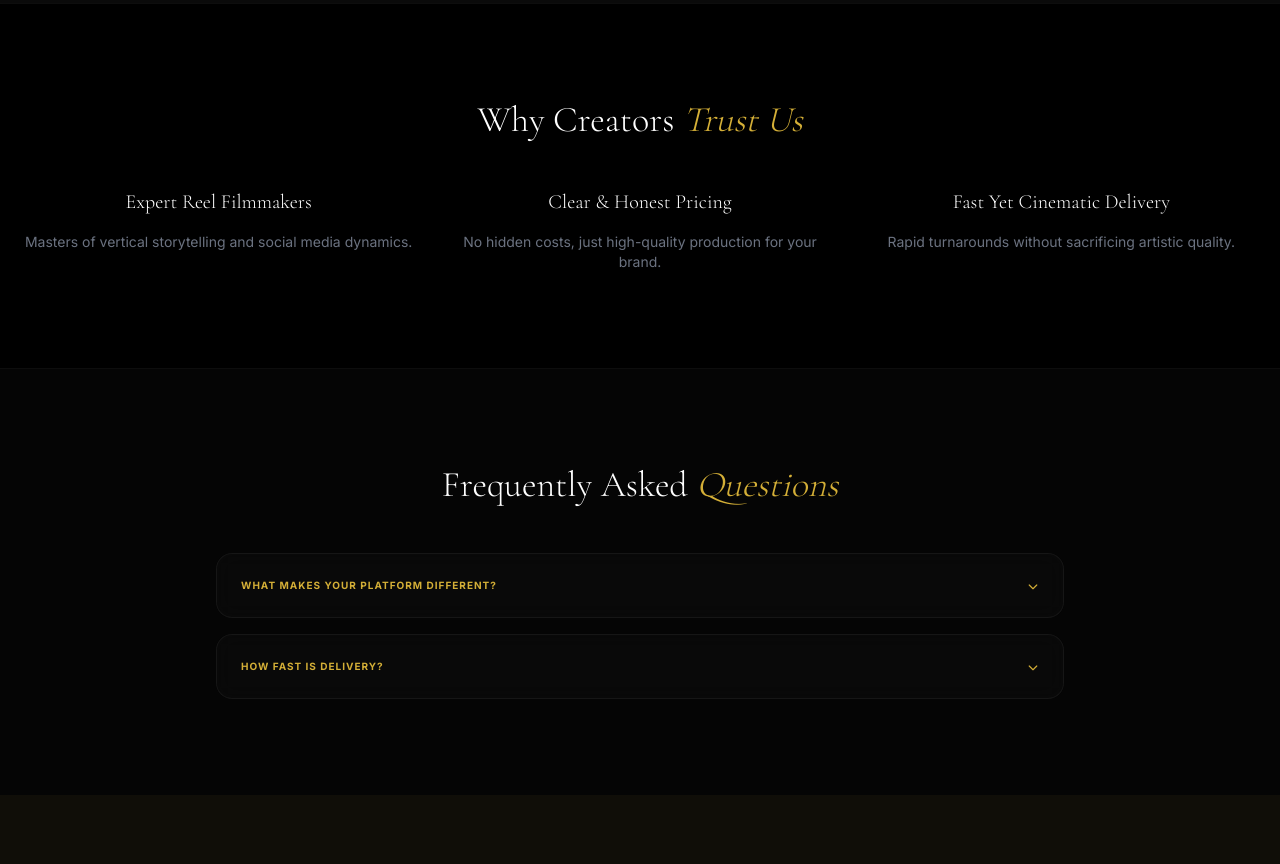
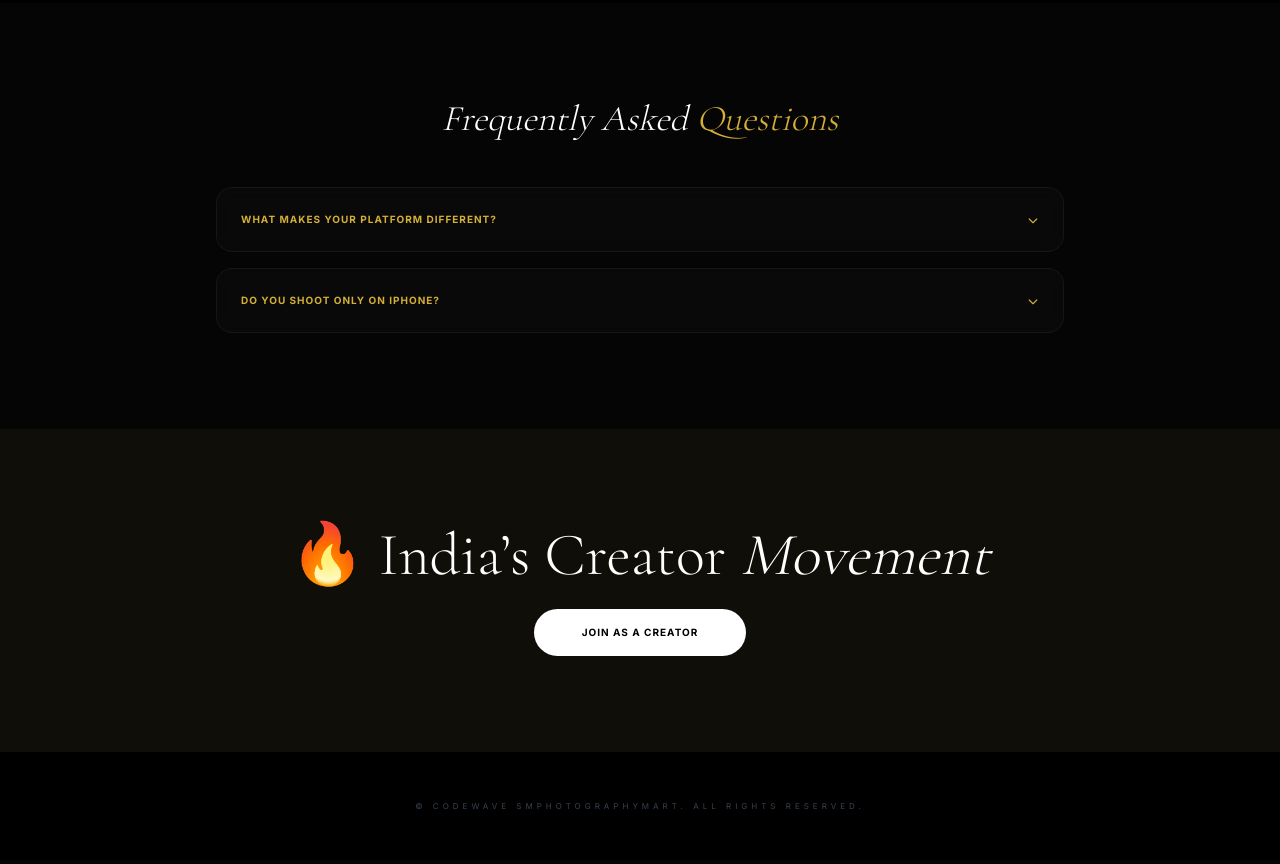
Before and after one commit to codewavestudiosdemo/smphotographymart2, a plain HTML site: page iphone-reel-service.html in a window 1280 px wide. Shown: the part 1116-1980 px from the top of the page. Drawn offline with nearby package versions, Linux system fonts and the light colour scheme.

Commit message:
Update iphone-reel-service.html

```diff
--- a/iphone-reel-service.html
+++ b/iphone-reel-service.html
@@ -3,13 +3,20 @@
 <head>
     <meta charset="UTF-8">
     <meta name="viewport" content="width=device-width, initial-scale=1.0">
-    <title>iPhone Reel Services | SM Mart</title>
+    <title>iPhone Reel Services | SM Photography Mart</title>
     <link href="https://fonts.googleapis.com/css2?family=Cormorant+Garamond:wght@300;600&family=Inter:wght@200;400;700&display=swap" rel="stylesheet">
     <script src="https://cdn.tailwindcss.com"></script>
     <link rel="stylesheet" href="https://cdnjs.cloudflare.com/ajax/libs/font-awesome/6.4.0/css/all.min.css">
     <link href="https://unpkg.com/aos@2.3.1/dist/aos.css" rel="stylesheet">
     <script>
-        tailwind.config = { theme: { extend: { fontFamily: { serif: ['Cormorant Garamond', 'serif'], sans: ['Inter', 'sans-serif'] }, colors: { gold: '#D4AF37', matte: '#0a0a0a' } } } }
+        tailwind.config = {
+            theme: {
+                extend: {
+                    fontFamily: { serif: ['Cormorant Garamond', 'serif'], sans: ['Inter', 'sans-serif'] },
+                    colors: { gold: '#D4AF37', matte: '#0a0a0a' }
+                }
+            }
+        }
     </script>
     <style>
         body { background-color: #050505; color: white; scroll-behavior: smooth; }
@@ -21,14 +28,16 @@
 </head>
 <body class="font-sans">
 
-    <section class="relative min-h-[70vh] flex items-center justify-center overflow-hidden border-b border-white/5">
+    <!-- Hero -->
+    <section class="relative min-h-[70vh] flex items-center justify-center overflow-hidden border-b border-white/5 bg-matte">
         <div class="relative z-10 text-center px-6">
             <h1 class="font-serif text-5xl md:text-8xl mb-6" data-aos="fade-up">iPhone Reel <span class="text-gold italic">Shoot Services</span></h1>
             <p class="max-w-2xl mx-auto text-gray-500 uppercase tracking-widest text-xs mb-10" data-aos="fade-up">Cinematic Reels. Shot Smart. Delivered Fast.</p>
         </div>
     </section>
 
-    <section class="py-24 px-6 bg-matte">
+    <!-- Packages -->
+    <section class="py-24 px-6 bg-black">
         <div class="max-w-7xl mx-auto grid md:grid-cols-2 gap-12">
             <div class="pricing-card glass p-10 rounded-[40px] border-white/10 transition-all duration-500" data-aos="fade-right">
                 <h2 class="font-serif text-3xl mb-8">Basic Creator Shoot</h2>
@@ -40,6 +49,7 @@
                 </ul>
                 <a href="https://wa.me/918328297581" class="block text-center border border-gold text-gold py-4 rounded-full font-bold text-[10px] tracking-widest hover:bg-gold hover:text-black transition uppercase">Book Your Reel Shoot</a>
             </div>
+
             <div class="pricing-card glass p-10 rounded-[40px] border-gold transition-all duration-500 bg-gold/5" data-aos="fade-left">
                 <h2 class="font-serif text-3xl mb-8">Pro Growth Shoot</h2>
                 <ul class="space-y-4 mb-10 text-gray-400 text-sm">
@@ -53,47 +63,29 @@
         </div>
     </section>
 
-    <section class="py-24 border-y border-white/5 bg-black">
-        <div class="max-w-7xl mx-auto px-6 text-center">
-            <h2 class="font-serif text-4xl mb-12">Why Creators <span class="text-gold italic">Trust Us</span></h2>
-            <div class="grid md:grid-cols-3 gap-8">
-                <div data-aos="fade-up">
-                    <h4 class="text-white font-serif text-xl mb-4">Expert Reel Filmmakers</h4>
-                    <p class="text-gray-500 text-sm">Masters of vertical storytelling and social media dynamics.</p>
-                </div>
-                <div data-aos="fade-up" data-aos-delay="100">
-                    <h4 class="text-white font-serif text-xl mb-4">Clear & Honest Pricing</h4>
-                    <p class="text-gray-500 text-sm">No hidden costs, just high-quality production for your brand.</p>
-                </div>
-                <div data-aos="fade-up" data-aos-delay="200">
-                    <h4 class="text-white font-serif text-xl mb-4">Fast Yet Cinematic Delivery</h4>
-                    <p class="text-gray-500 text-sm">Rapid turnarounds without sacrificing artistic quality.</p>
-                </div>
-            </div>
-        </div>
-    </section>
-
+    <!-- FAQ Accordion -->
     <section class="py-24 px-6 max-w-4xl mx-auto">
-        <h2 class="font-serif text-4xl text-center mb-12">Frequently Asked <span class="text-gold italic">Questions</span></h2>
+        <h2 class="font-serif text-4xl text-center mb-12 italic">Frequently Asked <span class="text-gold">Questions</span></h2>
         <div class="space-y-4">
             <details class="glass p-6 rounded-2xl group cursor-pointer border-white/5">
                 <summary class="flex justify-between items-center list-none font-bold text-[10px] tracking-widest uppercase text-gold">What makes your platform different?<i class="fas fa-chevron-down transition"></i></summary>
-                <p class="mt-4 text-gray-400 text-sm">We combine high-end iPhone technology with professional cinematic directing, making your reels look elite.</p>
+                <p class="mt-4 text-gray-400 text-sm">We combine flagship technology with professional cinematic directing, making your reels look elite.</p>
             </details>
             <details class="glass p-6 rounded-2xl group cursor-pointer border-white/5">
-                <summary class="flex justify-between items-center list-none font-bold text-[10px] tracking-widest uppercase text-gold">How fast is delivery?<i class="fas fa-chevron-down transition"></i></summary>
-                <p class="mt-4 text-gray-400 text-sm">iPhone reels are usually delivered within 48 to 72 hours depending on the complexity of the edits.</p>
+                <summary class="flex justify-between items-center list-none font-bold text-[10px] tracking-widest uppercase text-gold">Do you shoot only on iPhone?<i class="fas fa-chevron-down transition"></i></summary>
+                <p class="mt-4 text-gray-400 text-sm">For social growth reels, flagship iPhones provide the best vertical dynamics, but we use cinema cameras for large events.</p>
             </details>
         </div>
     </section>
 
+    <!-- CTA -->
     <section class="py-24 px-6 text-center bg-gold/5">
         <h2 class="font-serif text-4xl md:text-6xl mb-6">🔥 India’s Creator <span class="italic">Movement</span></h2>
         <a href="https://wa.me/918328297581" class="inline-block bg-white text-black px-12 py-4 rounded-full font-bold text-[10px] tracking-widest hover:bg-gold transition uppercase">Join as a Creator</a>
     </section>
 
     <footer class="py-12 bg-black text-center text-gray-700 text-[8px] tracking-[0.5em] uppercase">
-        © 2024 CodeWave SMPhotographyMart | All Rights Reserved
+        © CodeWave SMPhotographyMart. All Rights Reserved.
     </footer>
 
     <script src="https://unpkg.com/aos@2.3.1/dist/aos.js"></script>
```
